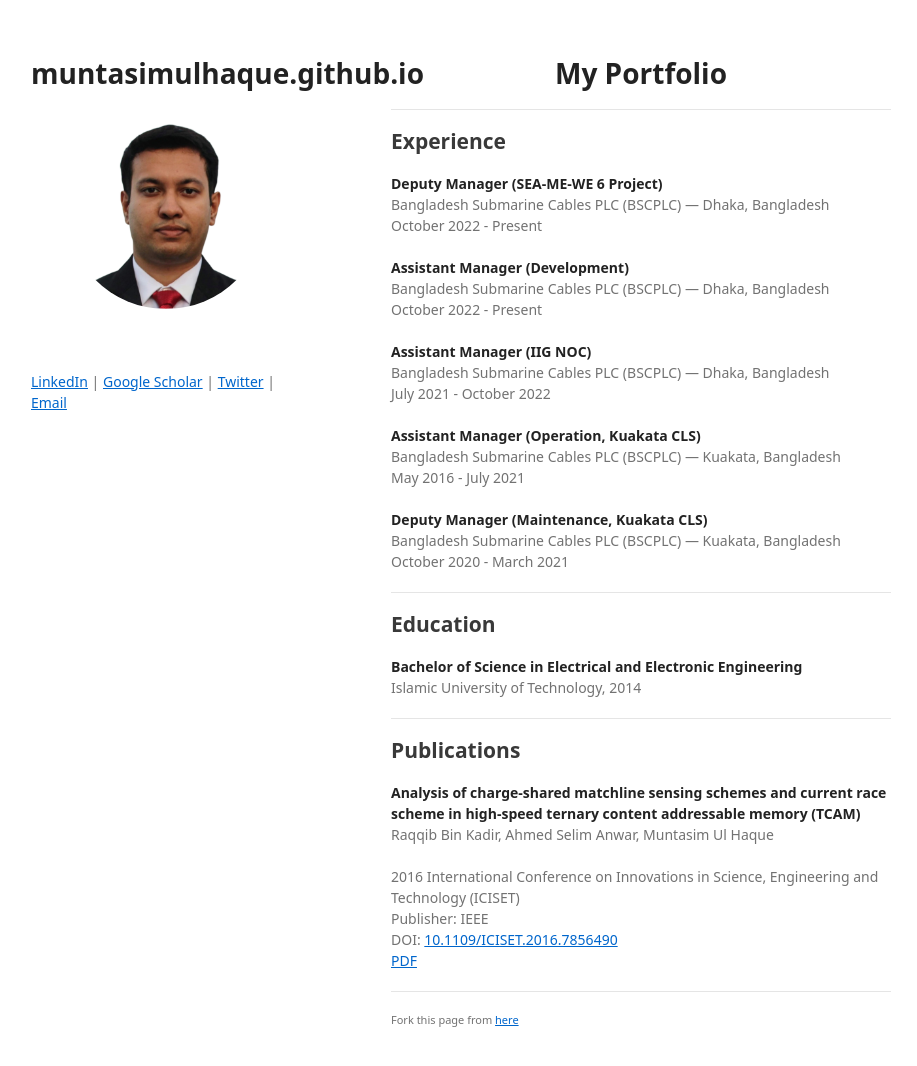
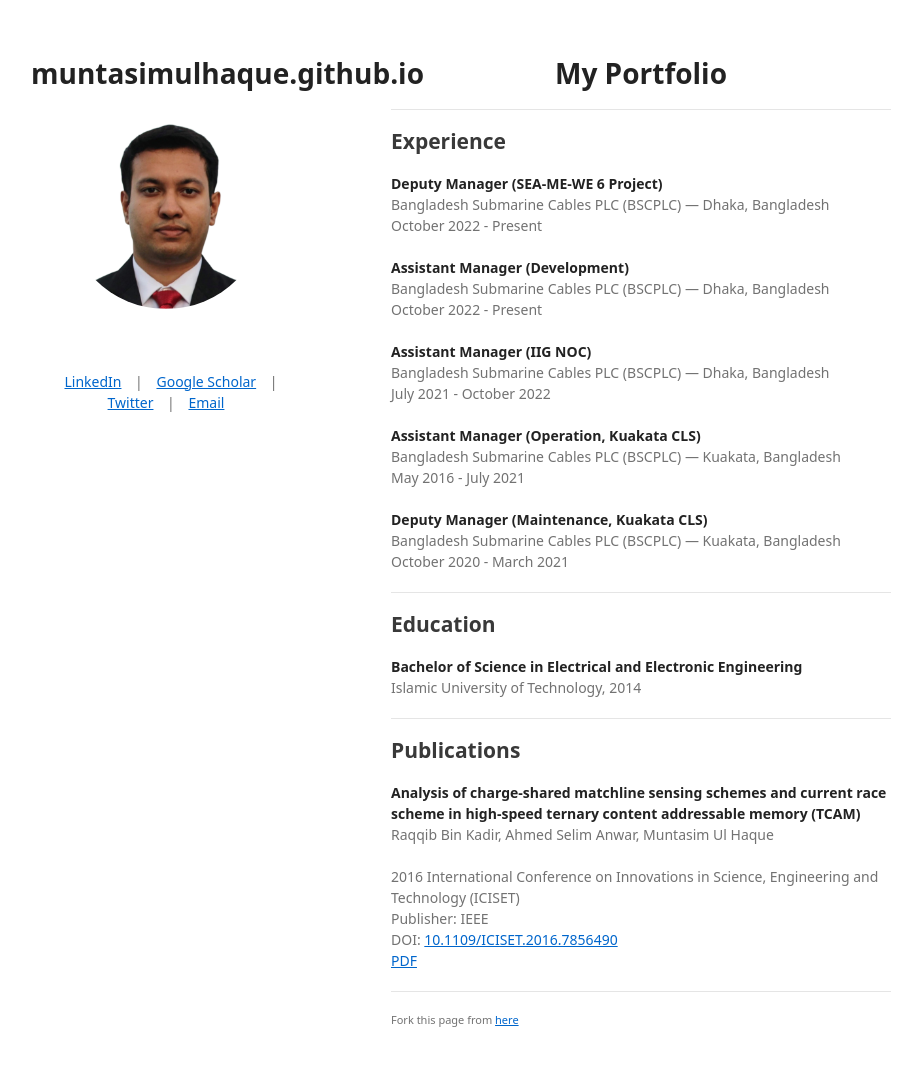
Before and after one commit to muntasimulhaque/muntasimulhaque.github.io, a Jekyll site: the page built from index.md, in a window 1280 px wide and 1099 px high. Shown: the top 1066 px of the window, without its empty margins (179-1096 px from the left). Built offline with Jekyll 4.4.1, drawn with Linux system fonts in a browser that asks for light colours; our own code applies the rules of GitHub Pages for plain Markdown files; a script that is not in the unit is left out.

Commit message:
Update style.css

```diff
--- a/assets/css/style.css
+++ b/assets/css/style.css
@@ -49,6 +49,11 @@ a:visited {
   width: 860px;
   margin: 0 auto;
 }
+
+.link-container {
+  text-align: center;}
+.link-container a {
+  margin: 0 10px; /* Optional: Adds space between links */}
 
 blockquote {
   border-left: 1px solid #e5e5e5;
```
